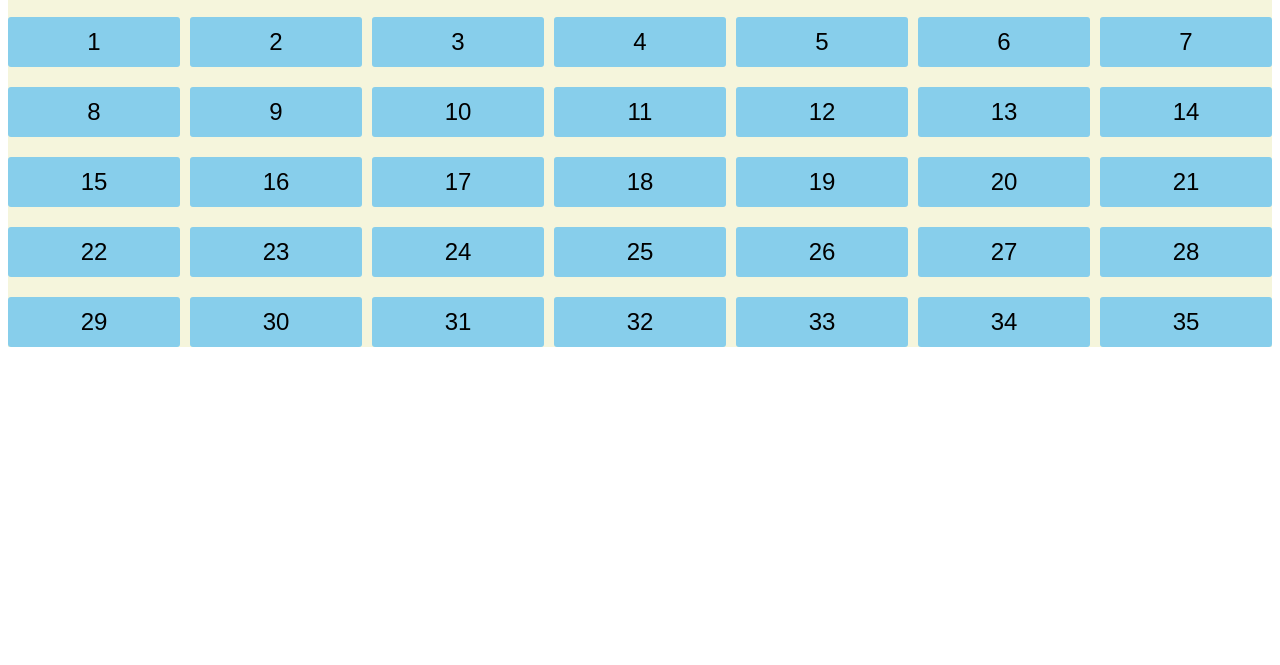
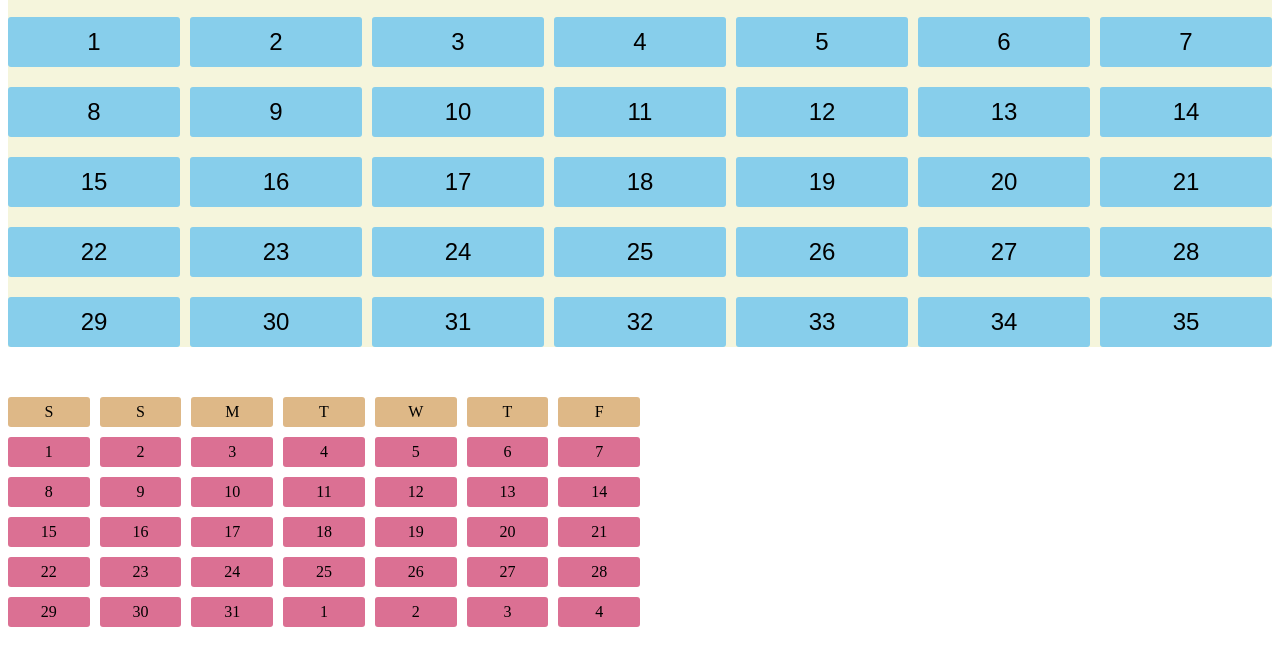
Before and after one commit to Aantara21/practice, a plain HTML site: page Simple responsive design/calender.html in a window 1280 px wide. Shown: the part 133-798 px from the top of the page. Drawn offline with Linux system fonts and the light colour scheme.

Commit message:
calender

```diff
--- a/Simple responsive design/calender.html
+++ b/Simple responsive design/calender.html
@@ -30,6 +30,28 @@
     .bar{
         background-color: brown;
         color: aliceblue;
+    }
+    .cal-container{
+        width: 50%;
+        margin-top: 50px;
+        margin-bottom: 50px;
+        display: grid;
+        grid-template-columns: repeat(7 , 1fr);
+        row-gap: 10PX;
+        column-gap: 10PX;
+
+    }
+    .day,.date{
+        background-color: burlywood;
+        height: 30px;
+        display: flex;
+        justify-content: center;
+        align-items: center;
+        border-radius: 3px;
+
+    }
+    .date{
+        background-color: palevioletred;
     }
 </style>
 <body>
@@ -78,5 +100,50 @@
     <div class="days">34</div>
     <div class="days">35</div>
    </div>
+
+   <div class="cal-container">
+    <div class="day">S</div>
+    <div class="day">S</div>
+    <div class="day">M</div>
+    <div class="day">T</div>
+    <div class="day">W</div>
+    <div class="day">T</div>
+    <div class="day">F</div>
+    <div class="date">1</div>
+    <div class="date">2</div>
+    <div class="date">3</div>
+    <div class="date">4</div>
+    <div class="date">5</div>
+    <div class="date">6</div>
+    <div class="date">7</div>
+    <div class="date">8</div>
+    <div class="date">9</div>
+    <div class="date">10</div>
+    <div class="date">11</div>
+    <div class="date">12</div>
+    <div class="date">13</div>
+    <div class="date">14</div>
+    <div class="date">15</div>
+    <div class="date">16</div>
+    <div class="date">17</div>
+    <div class="date">18</div>
+    <div class="date">19</div>
+    <div class="date">20</div>
+    <div class="date">21</div>
+    <div class="date">22</div>
+    <div class="date">23</div>
+    <div class="date">24</div>
+    <div class="date">25</div>
+    <div class="date">26</div>
+    <div class="date">27</div>
+    <div class="date">28</div>
+    <div class="date">29</div>
+    <div class="date">30</div>
+    <div class="date">31</div>
+    <div class="date">1</div>
+    <div class="date">2</div>
+    <div class="date">3</div>
+    <div class="date">4</div>
+   </div>
 </body>
 </html>
```
